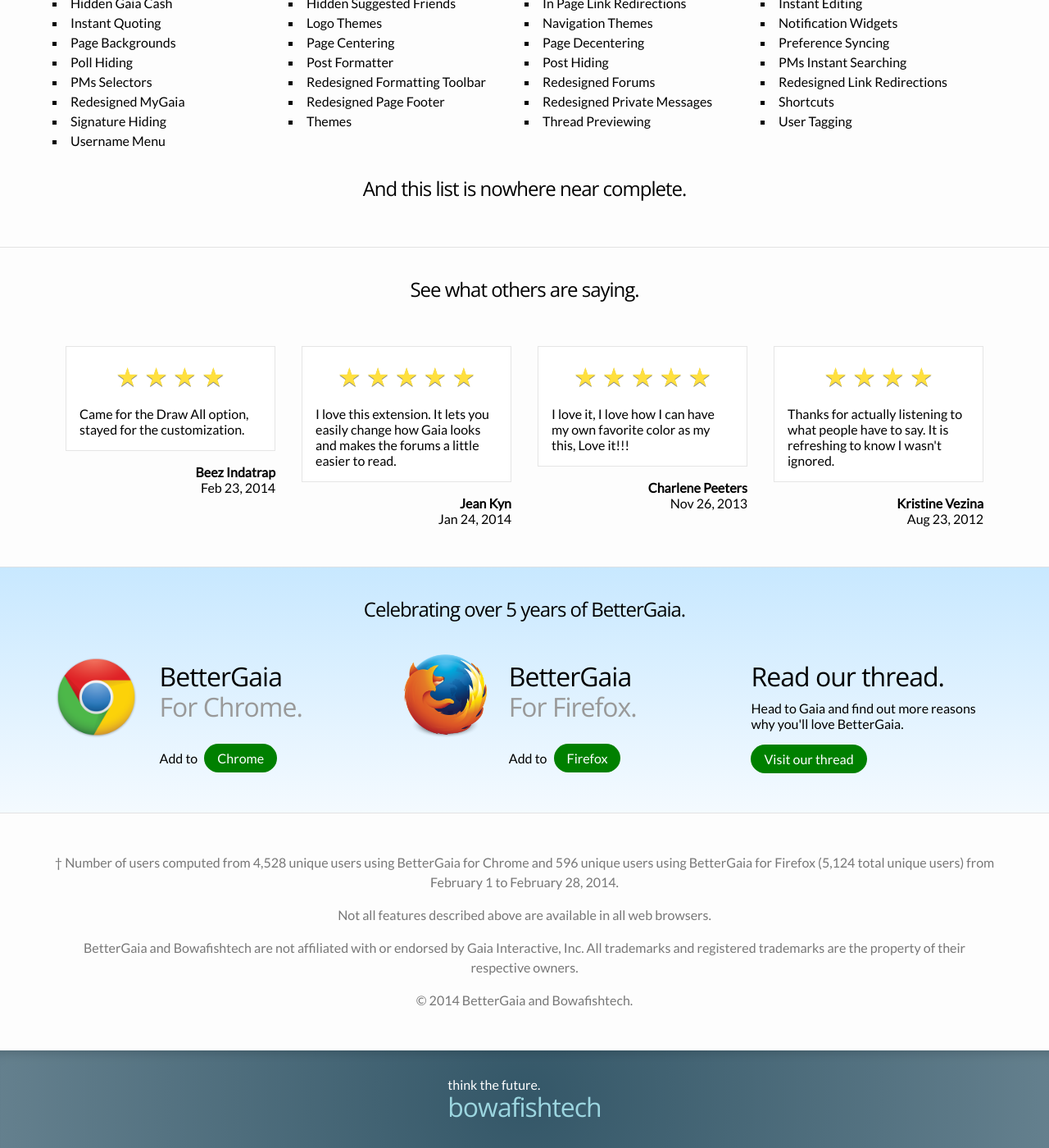
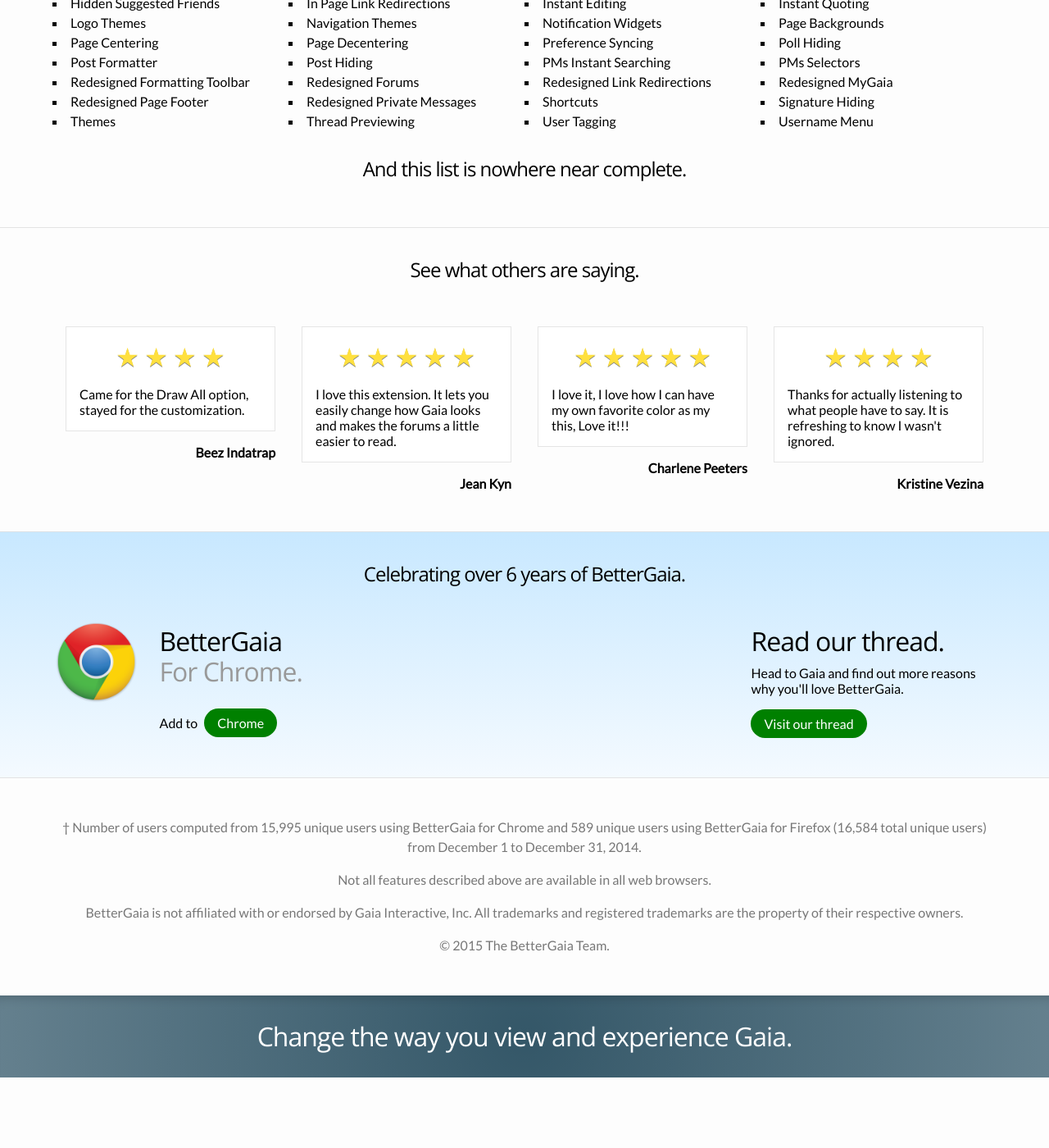
Before and after one commit to atthehotcorner/BetterGaiaOnChrome, a Jekyll site: the page built from index.html, in a window 1280 px wide and 1400 px high, scrolled down 2640 px. Shown: the whole window at 82% size. Built offline with Jekyll 4.4.1, drawn with Linux system fonts in a browser that asks for light colours; after the commit the page ends 3954 px from its top, so only the background shows below that; some of the changed text lies outside the part shown.

Commit message:
New year update

```diff
--- a/_includes/footer.html
+++ b/_includes/footer.html
@@ -1,8 +1,7 @@
         <footer>
             <div class="wrapper">
                 <div class="align-left">
-                    <p>think the future.</p>
-                    <h2><a href="http://bowafishtech.org/">bowafishtech</a></h2>
+                    <h2>Change the way you view and experience Gaia.</h2>
                 </div>
             </div>
         </footer>
--- a/index.html
+++ b/index.html
@@ -7,7 +7,7 @@
         <section>
             <div class="wrapper align-center">
                 <h1>What if a better Gaia existed?</h1>
-                <p>Introducing BetterGaia, the only Mozilla Firefox add-on and Google Chrome extension that changes the way you experience Gaia Online.</p>
+                <p>Introducing BetterGaia, the only browser extension that changes the way you experience Gaia Online.</p>
             </div>
         </section>
 
@@ -15,7 +15,7 @@
             <div class="wrapper">
                 <img src="assets/img/3dmodel.png" class="right">
                 <h1>Gaia, redesigned. <span>Actually since 2008.</span></h1>
-                <p>Over 5 thousand people use BetterGaia daily to socialize and interact with Gaia better and faster than ever before. And with a modern, fast and fluid design built from the ground up, there's no reason to miss out.</p>
+                <p>Over 16 thousand people use BetterGaia daily to socialize and interact with Gaia better and faster than ever before. And with a modern, fast and fluid design built from the ground up, there's no reason to miss out.</p>
             </div>
         </section>
 
@@ -115,29 +114,29 @@
 
                 <div>
                     <p><span>&#9733; &#9733; &#9733; &#9733;</span> Came for the Draw All option, stayed for the customization.</p>
-                    <strong>Beez Indatrap <span>Feb 23, 2014</span></strong>
+                    <strong>Beez Indatrap</strong>
                 </div>
 
                 <div>
                     <p><span>&#9733; &#9733; &#9733; &#9733; &#9733;</span> I love this extension. It lets you easily change how Gaia looks and makes the forums a little easier to read.</p>
-                    <strong>Jean Kyn <span>Jan 24, 2014</span></strong>
+                    <strong>Jean Kyn</strong>
                 </div>
 
                 <div>
                     <p><span>&#9733; &#9733; &#9733; &#9733; &#9733;</span> I love it, I love how I can have my own favorite color as my this, Love it!!!</p>
-                    <strong>Charlene Peeters <span>Nov 26, 2013</span></strong>
+                    <strong>Charlene Peeters</strong>
                 </div>
 
                 <div>
                     <p><span>&#9733; &#9733; &#9733; &#9733;</span> Thanks for actually listening to what people have to say. It is refreshing to know I wasn't ignored.</p>
-                    <strong>Kristine Vezina <span>Aug 23, 2012</span></strong>
+                    <strong>Kristine Vezina</strong>
                 </div>
             </div>
         </section>
 
         <section id="download">
             <div class="wrapper">
-                <h3 class="align-center">Celebrating over 5 years of BetterGaia.</h3>
+                <h3 class="align-center">Celebrating over 6 years of BetterGaia.</h3>
 
                 <div class="left">
                     <img alt="Chrome logo" src="assets/img/Chrome-logo.png" class="left">
@@ -145,11 +144,11 @@
                     <p>Add to <a href="https://chrome.google.com/webstore/detail/bettergaia/lmgjagdflhhfjflolfalapokbplfldna" class="button chrome">Chrome</a></p>
                 </div>
 
-                <div class="left">
+                <!--<div class="left">
                     <img alt="Firefox logo" src="assets/img/Firefox-logo.png" class="left">
                     <h2>BetterGaia <span>For Firefox.</span></h2>
                     <p>Add to <a href="https://addons.mozilla.org/en-US/firefox/addon/bettergaia/" class="button firefox">Firefox</a></p>
-                </div>
+                </div>-->
 
                 <div class="right">
                     <h2>Read our thread.</h2>
@@ -161,9 +160,9 @@
 
         <section id="copyright">
             <div class="wrapper">
-                <p>&#8224; Number of users computed from 4,528 unique users using BetterGaia for Chrome and 596 unique users using BetterGaia for Firefox (5,124 total unique users) from February 1 to February 28, 2014.</p>
+                <p>&#8224; Number of users computed from 15,995 unique users using BetterGaia for Chrome and 589 unique users using BetterGaia for Firefox (16,584 total unique users) from December 1 to December 31, 2014.</p>
                 <p>Not all features described above are available in all web browsers.</p>
-                <p>BetterGaia and Bowafishtech are not affiliated with or endorsed by Gaia Interactive, Inc. All trademarks and registered trademarks are the property of their respective owners.</p>
-                <p>&copy; 2014 BetterGaia and Bowafishtech.</p>
+                <p>BetterGaia is not affiliated with or endorsed by Gaia Interactive, Inc. All trademarks and registered trademarks are the property of their respective owners.</p>
+                <p>&copy; 2015 The BetterGaia Team.</p>
             </div>
         </section>
```
Also changed, not shown: other parts of index.html (+0 -1 lines), donate/index.md (+1 -1 lines), sidebar/home.html (+22 -8 lines).
